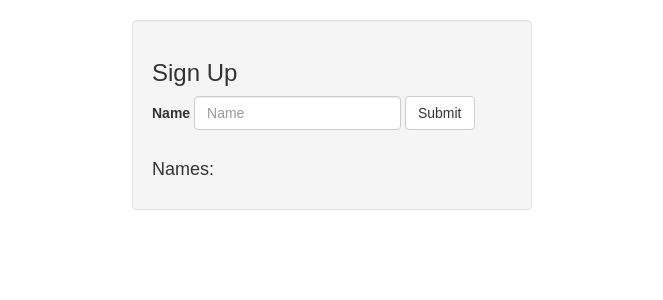
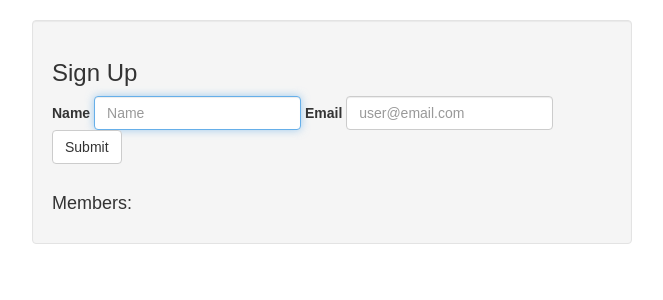
Before and after one commit to pluboj/react-form, a React (Create React App) app: page / in a window 1280 px wide. Shown: the top 300 px of the page, without its empty margins (308-971 px from the left). Built offline with nearby package versions, Linux system fonts and the light colour scheme.

Commit message:
Add form fields

```diff
--- a/src/App.js
+++ b/src/App.js
@@ -5,35 +5,74 @@ import { Form, FormGroup, ControlLabel, FormControl, Button } from 'react-bootst
 import './App.css';
 
 class App extends Component {
-  state = { name: '',
-            names: [],
+  state = {
+    fields: {
+      name: '',
+      email: ''
+    },
+    members: [],
   };
 
+  componentDidMount() {
+    this.nameInput.focus();
+  }
+
   onFormSubmit = (evt) => {
-    const names = [...this.state.names, this.state.name];
-    this.setState({ names: names, name: '' });
+    const members = [
+      ...this.state.members,
+      this.state.fields,
+    ];
+
+    this.setState({
+      members,
+      fields: {
+        name: '',
+        email: ''
+      }
+    });
+
     evt.preventDefault();
+    this.nameInput.focus();
   }
-  onNameChange = (evt) => {
-    this.setState({ name: evt.target.value });
+
+  onInputChange = (evt) => {
+    const fields = this.state.fields;
+    fields[evt.target.name] = evt.target.value;
+    this.setState({fields});
   }
   render() {
-    const wellStyles = {maxWidth: 400, margin: '20px auto 10px'};
+    const wellStyles = {maxWidth: 600, margin: '20px auto 10px'};
 
     return (
       <div className="well" style={wellStyles}>
         <Form inline onSubmit={this.onFormSubmit}>
           <h3>Sign Up</h3>
+
           <FormGroup controlId="formInlineName">
             <ControlLabel>Name</ControlLabel>
             {' '}
             <FormControl
               type="text"
+              name="name"
               placeholder="Name"
-              value={this.state.name}
-              onChange={this.onNameChange}
+              value={this.state.fields.name}
+              onChange={this.onInputChange}
+              inputRef={(input) => { this.nameInput = input; }}
             />
           </FormGroup>
+          {' '}
+          <FormGroup controlId="formInlineEmail">
+            <ControlLabel>Email</ControlLabel>
+            {' '}
+            <FormControl
+              type="email"
+              name="email"
+              placeholder="user@email.com"
+              value={this.state.fields.email}
+              onChange={this.onInputChange}
+            />
+          </FormGroup>
+
           {' '}
           <Button type="submit">
           Submit
@@ -41,9 +80,10 @@ class App extends Component {
         </Form>
 
         <div className="output">
-          <h4>Names: </h4>
+          <h4>Members: </h4>
           <ul>
-            { this.state.names.map((name, i) => <li key={i}>{name}</li>)}
+            { this.state.members.map(({name, email}, i) =>
+              <li key={i}>{name} ({email})</li>)}
           </ul>
         </div>
       </div>
```
